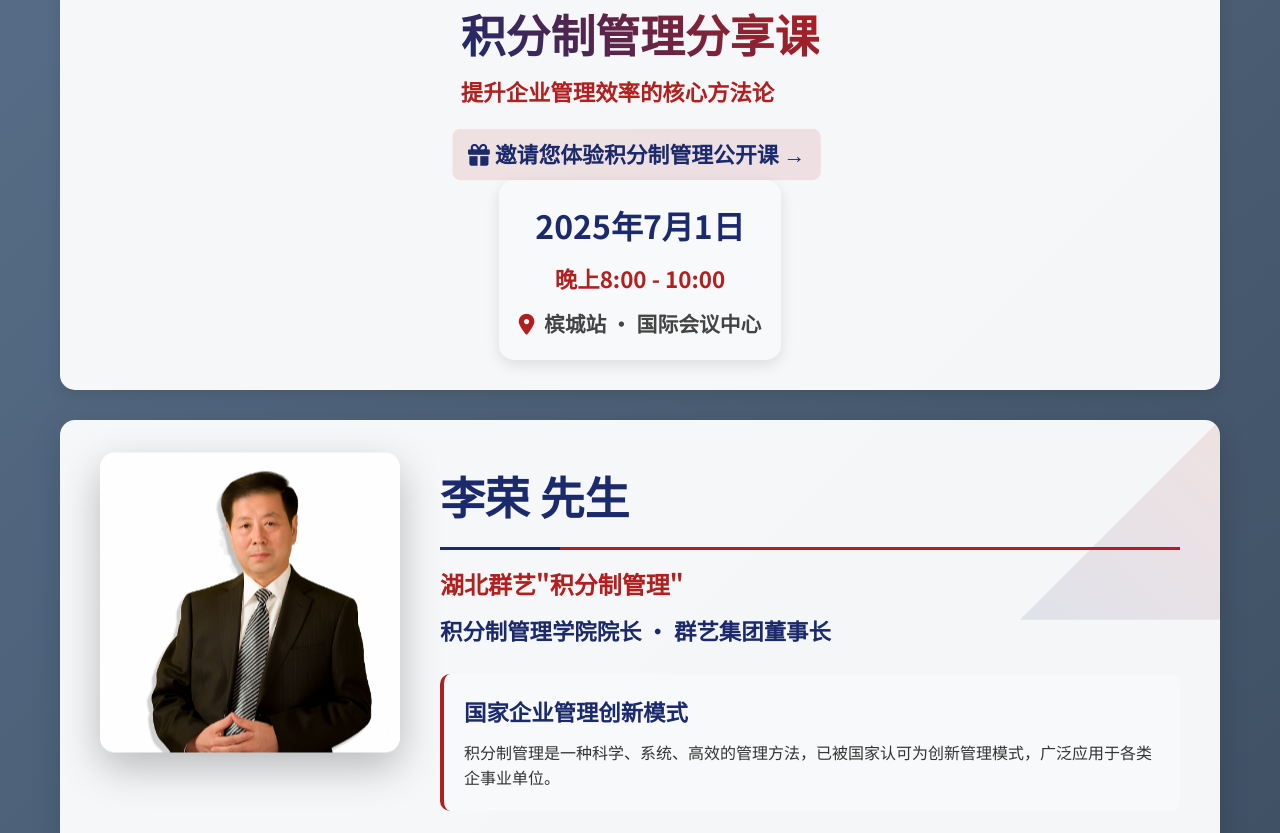
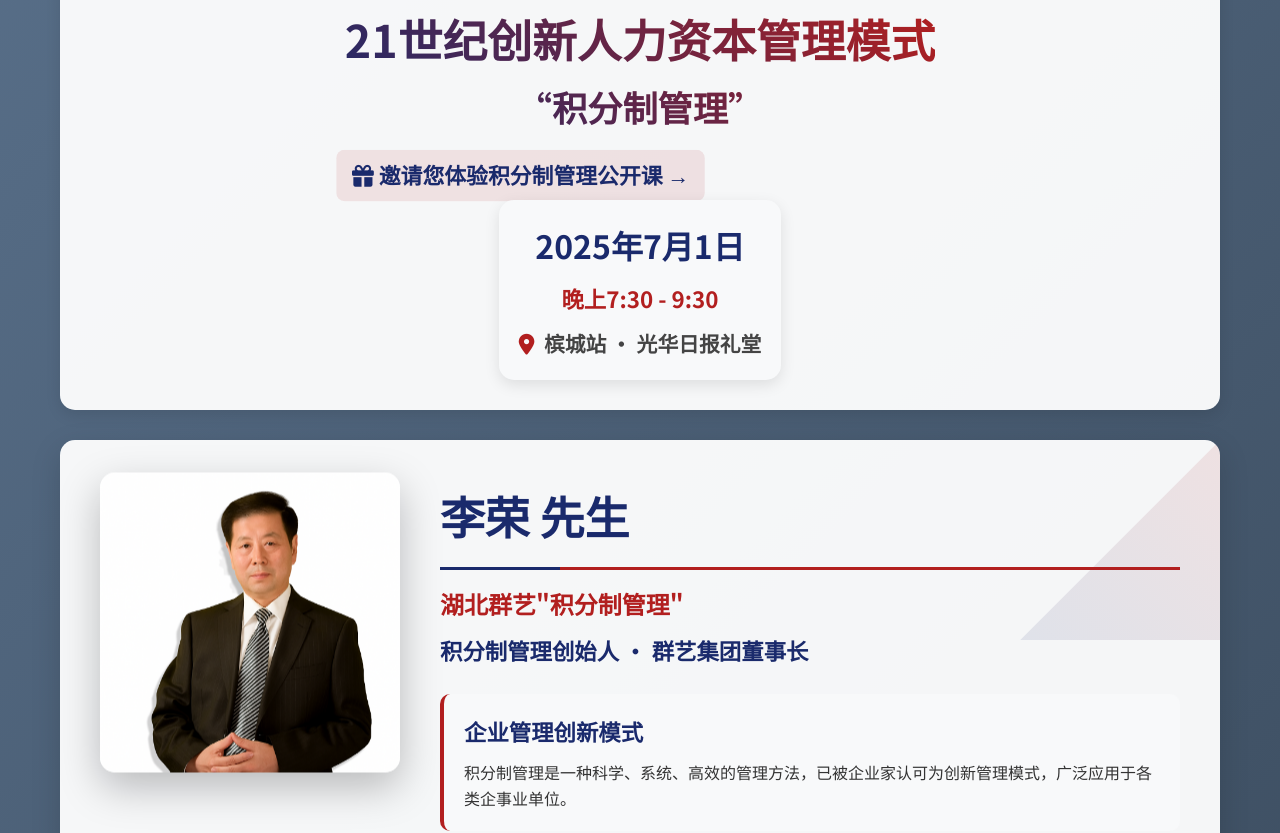
Before and after one commit to misma-my/jifenzhipg, a plain HTML site: page index.html in a window 1280 px wide. Shown: the part 117-950 px from the top of the page. Drawn offline with Linux system fonts and the light colour scheme.

Commit message:
Update index.html

```diff
--- a/index.html
+++ b/index.html
@@ -3,7 +3,7 @@
 <head>
     <meta charset="UTF-8">
     <meta name="viewport" content="width=device-width, initial-scale=1.0">
-    <title>李荣先生积分制管理分享课 | 槟城站</title>
+    <title>21世纪创新人力资本管理模式 “积分制管理”</title>
     <link rel="stylesheet" href="https://cdnjs.cloudflare.com/ajax/libs/font-awesome/6.4.0/css/all.min.css">
     <link rel="stylesheet" href="https://fonts.googleapis.com/css2?family=Noto+Sans+SC:wght@300;400;500;700&display=swap">
     <style>
@@ -49,7 +49,7 @@
         .header-content {
     display: flex;
     align-items: center;
-    justify-content: flex-start;
+    justify-content: center; /* 水平居中 */
     flex-direction: column;
     align-content: space-around;
 }
@@ -113,6 +113,7 @@
             display: inline-block;
             margin-top: 10px;
             animation: pulse 2s infinite;
+            text-align: center; /* 新增：居中对齐 */
         }
 
         @keyframes pulse {
@@ -553,6 +554,26 @@
             text-align: center;
             padding: 20px;
         }
+
+        /* 新增样式 */
+        .center-title {
+            text-align: center;
+        }
+
+        .center-title span {
+            display: block;
+            margin: 5px 0;
+        }
+
+        .main-title {
+            font-size: 2.8rem;
+            margin-bottom: 10px;
+        }
+
+        .sub-title {
+            font-size: 2.2rem;
+            font-weight: 600;
+        }
     </style>
 </head>
 <body>
@@ -563,8 +584,10 @@
                 <div class="logo"><img src="mpmlogo.png" alt="logo"></div>
                 <div class="logo-section">
                     <div class="title-section">
-                        <h1>积分制管理分享课</h1>
-                        <div class="subtitle">提升企业管理效率的核心方法论</div>
+                        <h1 class="center-title">
+                            <span class="main-title">21世纪创新人力资本管理模式</span>
+                            <span class="sub-title">“积分制管理”</span>
+                        </h1>
                         <div class="invite-text">
                             <i class="fas fa-gift"></i> 邀请您体验积分制管理公开课 →
                         </div>
@@ -572,9 +595,9 @@
                 </div>
                 <div class="event-info animated delay-1">
                     <div class="date">2025年7月1日</div>
-                    <div class="time">晚上8:00 - 10:00</div>
+                    <div class="time">晚上7:30 - 9:30</div>
                     <div class="location">
-                        <i class="fas fa-map-marker-alt location-icon"></i> 槟城站 · 国际会议中心
+                        <i class="fas fa-map-marker-alt location-icon"></i> 槟城站 ·  光华日报礼堂
                     </div>
                 </div>
             </div>
@@ -587,13 +610,13 @@
             <div class="speaker-info">
                 <h2 class="speaker-title">李荣 先生</h2>
                 <div class="speaker-subtitle">湖北群艺"积分制管理"</div>
-                <div class="speaker-position">积分制管理学院院长 · 群艺集团董事长</div>
+                <div class="speaker-position">积分制管理创始人 · 群艺集团董事长</div>
                 <div class="innovation">
-                    <div class="innovation-title">国家企业管理创新模式</div>
-                    <p>积分制管理是一种科学、系统、高效的管理方法，已被国家认可为创新管理模式，广泛应用于各类企事业单位。</p>
+                    <div class="innovation-title">企业管理创新模式</div>
+                    <p>积分制管理是一种科学、系统、高效的管理方法，已被企业家认可为创新管理模式，广泛应用于各类企事业单位。</p>
                 </div>
                 <div class="speaker-bio">
-                    <p>李荣先生是中国积分制管理的创始人，拥有20餘enterprise管理实战经验。他创立的积分制管理体系已帮助超过10,000家企业提升管理效率，激发员工潜能。</p>
+                    <p>李荣先生是中国积分制管理的创始人，拥有20余企业管理实战经验。他创立的积分制管理体系已帮助超过10,000家企业提升管理效率，激发员工潜能。</p>
                     <p>李荣先生将积分制管理从理论到实践进行系统化整合，形成了一套科学、可量化、易操作的管理方法，被众多企业家誉为"管理效率提升的革命性方法"。</p>
                 </div>
                 <div class="books-section">
@@ -642,7 +665,7 @@
 
         <!-- 报名表单 -->
         <section class="registration-section animated delay-3">
-            <h2 class="section-title">报名</h2>
+            <h2 class="section-title">↓ 报名 ↓</h2>
             <div class="form-container">
                 <form id="registrationForm">
                     <button type="button" class="submit-btn" onclick="window.open('https://forms.gle/Kqu55FrMdrbePTqu8', '_blank')">
@@ -661,13 +684,13 @@
                 <div class="organizers-title">主办单位</div>
                 <div class="organizer-list">
 
-                    <div>马来西亚积分制管理协会(MISMA) | 光华日报</div>
+                    <div>马来西亚积分制管理协会(MISMA) | 光华日报 联办</div>
                 </div>
             </div>
 
             <div class="contact-info">
-                <a href="tel:01633560699">
-                    <i class="fas fa-phone-alt"></i> 016-33560699 Roy Wong
+                <a href="tel:询问 016-212 4221">
+                    <i class="fas fa-phone-alt"></i> 联系我们
                 </a>
                 <a href="https://www.facebook.com/jifenzhi" target="_blank">
                     <i class="fab fa-facebook"></i> Facebook
@@ -712,7 +735,7 @@
             const message = `报名信息：%0A%0A姓名：${name}%0A电话：${phone}%0A邮箱：${email}%0A公司：${company}%0A%0A我想报名参加李荣先生的积分制管理分享课`;
 
             // 创建WhatsApp链接
-            const whatsappUrl = `https://wa.me/601633560699?text=${message}`;
+            const whatsappUrl = `https://wa.me/60162124221 ?text=${message}`;
 
             // 打开WhatsApp
             window.open(whatsappUrl, '_blank');
```
